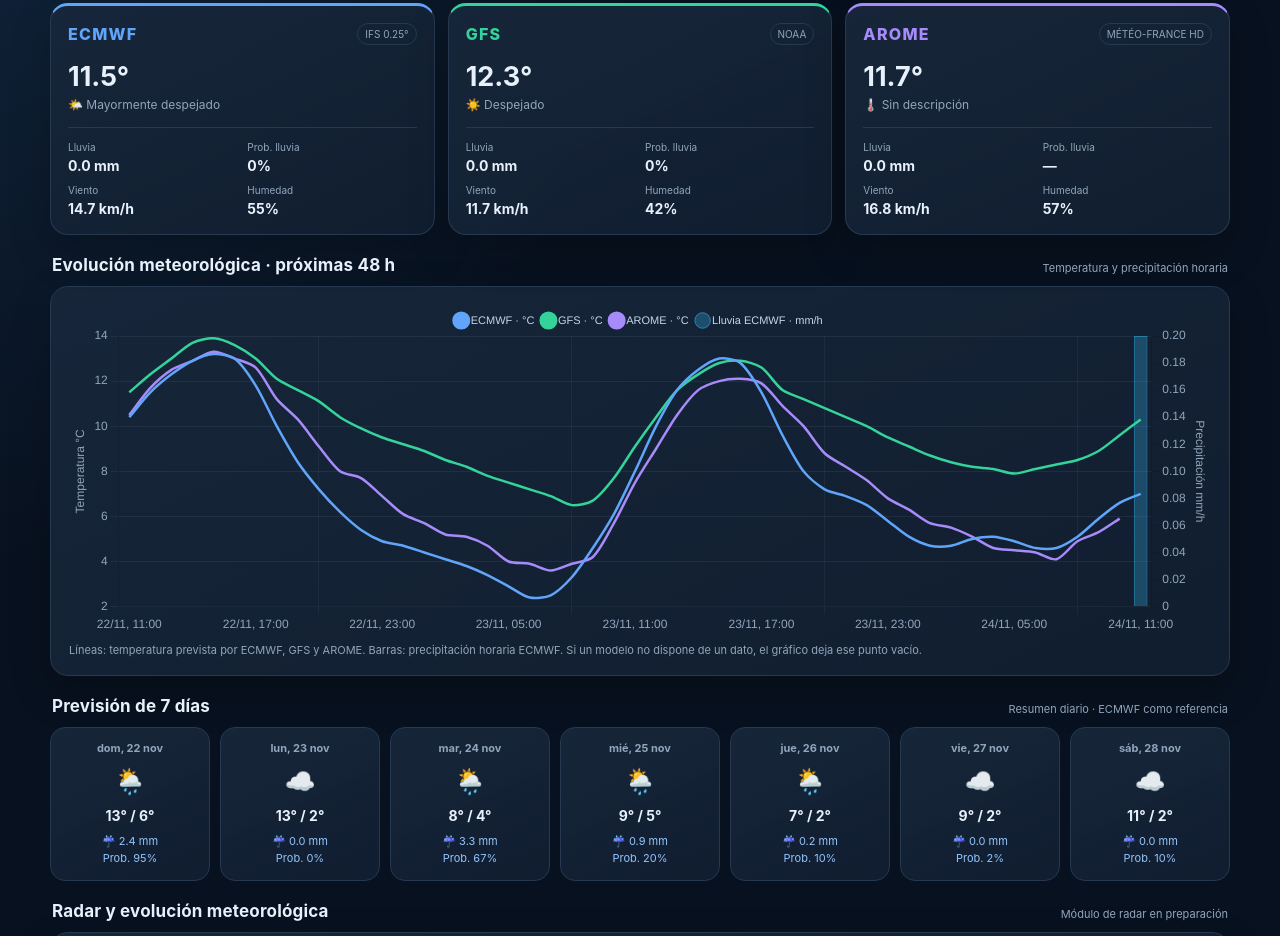
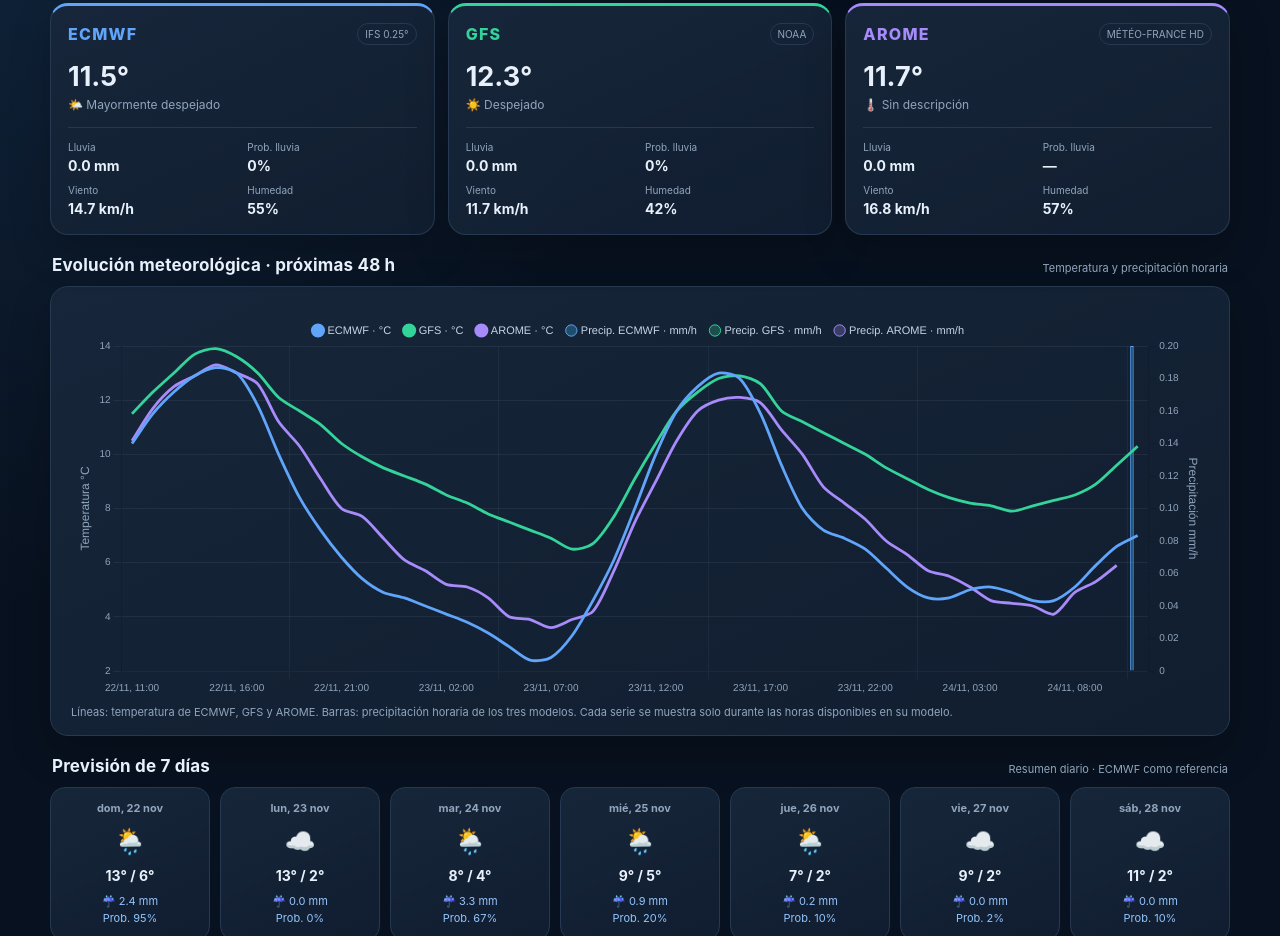
Before and after one commit to luishao11-cmyk/Meteo-Radar-Sanse, a plain HTML site: page index.html in a window 1280 px wide. Shown: the part 415-1351 px from the top of the page. Drawn offline with nearby package versions, Linux system fonts and the light colour scheme.

Commit message:
Add files via upload

```diff
--- a/index.html
+++ b/index.html
@@ -63,9 +63,9 @@
     .stat-label { color:var(--muted); font-size:10px; }
     .stat-value { font-size:14px; font-weight:650; margin-top:4px; }
     .ecmwf { border-top:3px solid var(--blue); } .gfs { border-top:3px solid var(--green); } .arome { border-top:3px solid var(--purple); }
-    .chart-card { padding:18px; }
-    .chart-wrap { position:relative; height:330px; width:100%; }
-    canvas { width:100% !important; height:100% !important; }
+    .chart-card { padding:20px 20px 16px; }
+    .chart-wrap { position:relative; height:390px; width:100%; }
+    canvas { display:block; width:100% !important; height:100% !important; }
     .legend-note { color:var(--muted); font-size:11px; margin-top:8px; }
     .forecast { display:grid; grid-template-columns:repeat(7,1fr); gap:10px; }
     .day { background:linear-gradient(155deg,rgba(23,38,58,.96),rgba(17,30,48,.98)); border:1px solid var(--line); border-radius:15px; padding:13px 10px; text-align:center; min-width:0; }
@@ -84,7 +84,8 @@
       .models { grid-template-columns:1fr; }
       .forecast { grid-template-columns:repeat(2,1fr); }
       .day:last-child { grid-column:span 2; }
-      .chart-wrap { height:290px; }
+      .chart-card { padding:13px 10px 12px; }
+      .chart-wrap { height:300px; }
     }
     @media (min-width:520px) and (max-width:760px) { .forecast { grid-template-columns:repeat(4,1fr); } .day:last-child { grid-column:auto; } }
   </style>
@@ -142,7 +143,7 @@
       <div class="section-head"><h2>Evolución meteorológica · próximas 48 h</h2><div class="hint">Temperatura y precipitación horaria</div></div>
       <div class="card chart-card">
         <div class="chart-wrap"><canvas id="evolutionChart" aria-label="Gráfico de evolución de temperatura y precipitación para las próximas 48 horas"></canvas></div>
-        <div class="legend-note">Líneas: temperatura prevista por ECMWF, GFS y AROME. Barras: precipitación horaria ECMWF. Si un modelo no dispone de un dato, el gráfico deja ese punto vacío.</div>
+        <div class="legend-note">Líneas: temperatura de ECMWF, GFS y AROME. Barras: precipitación horaria de los tres modelos. Cada serie se muestra solo durante las horas disponibles en su modelo.</div>
       </div>
     </section>
 
@@ -246,41 +247,59 @@
     }
     let chartInstance=null;
     function renderChart(data, now) {
-      const keys=Object.keys(MODEL_META), ref=hourly(data.models?.ecmwf);
+      const ref=hourly(data.models?.ecmwf);
       if (!ref) return;
       const ids=nextIndices(ref.time,now,48);
       if (!ids.length) return;
+      // Alinea los modelos por hora real, aunque sus horizontes sean distintos.
       const labels=ids.map(i=>dateLabel(ref.time[i],{hour:"2-digit",minute:"2-digit",day:"2-digit",month:"2-digit"}));
+      const refTimes=ids.map(i=>new Date(ref.time[i]).getTime());
       const datasets=[];
-      keys.forEach(key=>{
-        const h=hourly(data.models?.[key]), meta=MODEL_META[key];
+      Object.entries(MODEL_META).forEach(([key,meta])=>{
+        const h=hourly(data.models?.[key]);
+        const timeIndex=new Map((h?.time||[]).map((t,i)=>[new Date(t).getTime(),i]));
         datasets.push({
-          type:"line", label:`${meta.title} · °C`, data:ids.map(i=>h?get(h.temperature_2m,i):null),
-          borderColor:meta.color, backgroundColor:meta.color, borderWidth:2.5, pointRadius:0,
-          pointHoverRadius:4, tension:.28, spanGaps:false, yAxisID:"y"
+          type:"line",label:`${meta.title} · °C`,
+          data:refTimes.map(ms=>{const i=timeIndex.get(ms);return h&&i!==undefined?get(h.temperature_2m,i):null;}),
+          borderColor:meta.color,backgroundColor:meta.color,borderWidth:2.8,
+          pointRadius:0,pointHoverRadius:4,pointHitRadius:10,tension:.28,
+          spanGaps:false,yAxisID:"y",order:1
         });
       });
-      datasets.push({
-        type:"bar", label:"Lluvia ECMWF · mm/h", data:ids.map(i=>get(ref.precipitation,i)),
-        backgroundColor:"rgba(56,189,248,.28)", borderColor:"rgba(56,189,248,.55)", borderWidth:1,
-        yAxisID:"y1", barPercentage:.72, categoryPercentage:.9
+      Object.entries(MODEL_META).forEach(([key,meta])=>{
+        const h=hourly(data.models?.[key]);
+        const timeIndex=new Map((h?.time||[]).map((t,i)=>[new Date(t).getTime(),i]));
+        const rgba=key==="ecmwf"?"rgba(56,189,248,.28)":key==="gfs"?"rgba(52,211,153,.25)":"rgba(167,139,250,.25)";
+        datasets.push({
+          type:"bar",label:`Precip. ${meta.title} · mm/h`,
+          data:refTimes.map(ms=>{const i=timeIndex.get(ms);return h&&i!==undefined?get(h.precipitation,i):null;}),
+          backgroundColor:rgba,borderColor:meta.color,borderWidth:1,
+          yAxisID:"y1",barPercentage:.62,categoryPercentage:.82,maxBarThickness:9,order:2
+        });
       });
-      const ctx=document.getElementById("evolutionChart").getContext("2d");
+      const canvas=document.getElementById("evolutionChart");
       if(chartInstance) chartInstance.destroy();
       if(typeof Chart==="undefined") {
         document.querySelector(".legend-note").textContent="No se ha podido cargar la librería del gráfico. Comprueba la conexión a Internet.";
         return;
       }
-      chartInstance=new Chart(ctx,{
+      chartInstance=new Chart(canvas.getContext("2d"),{
         data:{labels,datasets},
         options:{
-          responsive:true, maintainAspectRatio:false, interaction:{mode:"index",intersect:false},
-          plugins:{legend:{labels:{color:"#c5d5e6",usePointStyle:true,boxWidth:8,font:{size:11}}},
-            tooltip:{backgroundColor:"#0b1726",titleColor:"#fff",bodyColor:"#dbeafe",borderColor:"#38516c",borderWidth:1}},
+          responsive:true,maintainAspectRatio:false,
+          interaction:{mode:"index",intersect:false},
+          layout:{padding:{top:4,right:5,left:3,bottom:0}},
+          plugins:{
+            legend:{position:"top",labels:{
+              color:"#c5d5e6",usePointStyle:true,pointStyle:"circle",
+              boxWidth:8,boxHeight:8,padding:14,font:{size:window.innerWidth<600?9:11}
+            }},
+            tooltip:{backgroundColor:"#0b1726",titleColor:"#fff",bodyColor:"#dbeafe",borderColor:"#38516c",borderWidth:1,padding:11}
+          },
           scales:{
-            x:{ticks:{color:"#91a5bc",maxTicksLimit:9,maxRotation:0},grid:{color:"rgba(145,165,188,.08)"}},
-            y:{position:"left",title:{display:true,text:"Temperatura °C",color:"#91a5bc"},ticks:{color:"#91a5bc"},grid:{color:"rgba(145,165,188,.1)"}},
-            y1:{position:"right",beginAtZero:true,title:{display:true,text:"Precipitación mm/h",color:"#91a5bc"},ticks:{color:"#91a5bc"},grid:{drawOnChartArea:false}}
+            x:{ticks:{color:"#91a5bc",maxTicksLimit:window.innerWidth<600?6:10,maxRotation:0,minRotation:0,autoSkip:true,font:{size:window.innerWidth<600?9:10}},grid:{color:"rgba(145,165,188,.08)"}},
+            y:{position:"left",title:{display:true,text:"Temperatura °C",color:"#91a5bc"},ticks:{color:"#91a5bc",font:{size:10}},grid:{color:"rgba(145,165,188,.1)"}},
+            y1:{position:"right",beginAtZero:true,title:{display:true,text:"Precipitación mm/h",color:"#91a5bc"},ticks:{color:"#91a5bc",font:{size:10}},grid:{drawOnChartArea:false}}
           }
         }
       });
```
